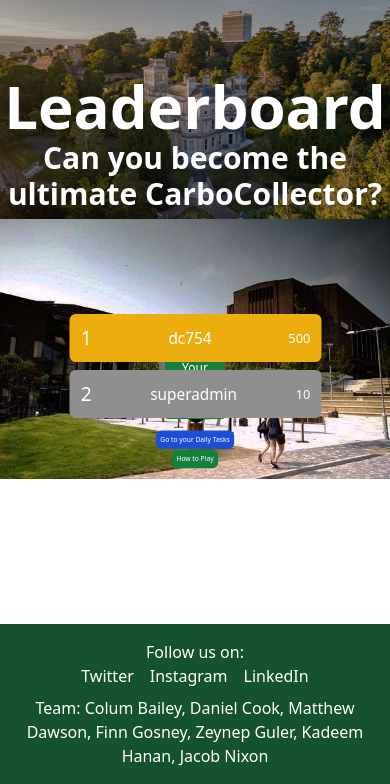
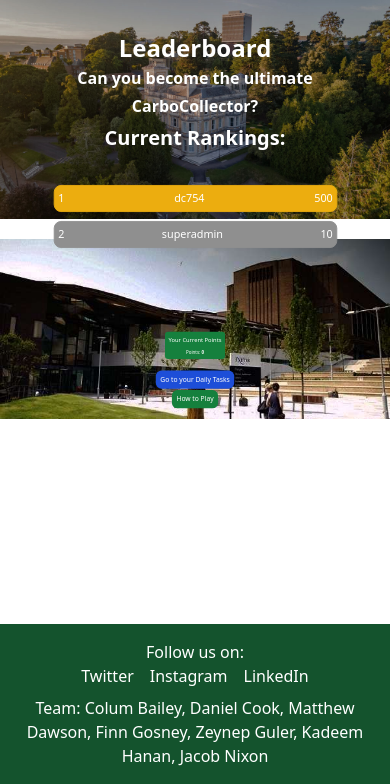
Before and after one commit to FinnGos/Group-Engineering-Project, a Django app: page /leaderboard/ in a window 390 px wide. Shown: the part 60-844 px from the top of the page. Run offline with Django 4.2, Linux system fonts and the light colour scheme; a user stored in the database is signed in; data comes from the database, SQL or seed files in the repository; some libraries are stand-ins or nearby versions.

Commit message:
ddsaadasdsasd

```diff
--- a/SustainableApplication/templates/leaderboard/leaderboard.html
+++ b/SustainableApplication/templates/leaderboard/leaderboard.html
@@ -10,9 +10,9 @@
     <!-- Leaderboard Section -->
     <div class="leaderboard mt-8 absolute inset-0 flex flex-col justify-top items-center text-white">
         <div class="font-bold text-white text-center p-6 mb-6 mobile-header-container">
-            <h1 class="text-6xl mb-1">Leaderboard</h1>
-            <h2 class="text-3xl mb-4">Can you become the ultimate CarboCollector?</h2>
-            <h3 class="text-4xl">Current Rankings:</h3>
+            <h1 class="text-2xl sm:text-6xl mb-1">Leaderboard</h1> <!-- Reduced text size for mobile -->
+            <h2 class="text-xl sm:text-3xl mb-4">Can you become the ultimate CarboCollector?</h2> <!-- Reduced text size for mobile -->
+            <h3 class="text-2xl sm:text-4xl">Current Rankings:</h3> <!-- Reduced text size for mobile -->
         </div>
         <!-- Display the Top 5 Leaderboard Entries -->
         <div class="rankings w-full max-w-3xl mobile-rankings">
@@ -23,9 +23,9 @@
                 {% elif entry.rank == 3 %}rank-3 border-4
                 {% elif entry.rank == 4 %}rank-4
                 {% elif entry.rank == 5 %}rank-5{% endif %}">
-                <span class="rank text-2xl text-white">{{ entry.rank }}</span>
-                <span class="name text-xl text-white">{{ entry.user.username }}</span>
-                <span class="points text-lg text-white">{{ entry.user.all_time_points }}</span>
+                <span class="rank text-sm sm:text-2xl text-white">{{ entry.rank }}</span> <!-- Reduced text size for mobile -->
+                <span class="name text-sm sm:text-xl text-white">{{ entry.user.username }}</span> <!-- Reduced text size for mobile -->
+                <span class="points text-sm sm:text-lg text-white">{{ entry.user.all_time_points }}</span> <!-- Reduced text size for mobile -->
             </div>
             {% endfor %}
         </div>
@@ -33,53 +33,87 @@
 </div>
 <!-- Image Section -->
 <div class="bottom-section relative">
-    <!-- Add a media query for mobile devices only -->
     <style>
         /* Mobile-specific styles */
         @media (max-width: 640px) {
-            /* Remove any unwanted space at the top of the leaderboard */
-            .top-section {
+            /* Header adjustments */
+            .mobile-header-container {
+                padding-top: 0 !important;
+                padding-bottom: 0 !important;
+                margin-top: -20px !important;
                 margin-bottom: 0 !important;
-                padding-bottom: 0 !important;
             }
 
-            /* Fix rankings visibility, make smaller, and ensure they're on top */
+            /* Header text size reduction for mobile */
+            .top-section h1 {
+                font-size: 1.5rem !important; /* 40% of 6xl */
+                margin-bottom: 0 !important;
+            }
+            .top-section h2 {
+                font-size: 1rem !important; /* 40% of 3xl */
+                margin-bottom: 2px !important;
+            }
+            .top-section h3 {
+                font-size: 1.25rem !important; /* Reduced from 4xl */
+                margin-bottom: 2px !important;
+            }
+
+            /* Rankings section: Adjust the layout and reduce text size */
             .mobile-rankings {
-                margin-top: -10px !important;
+                margin-top: 20px !important;
                 display: block !important;
                 visibility: visible !important;
                 width: 90% !important;
                 max-width: 90% !important;
                 position: relative !important;
-                z-index: 50 !important;
-                transform: scale(0.8) !important;
+                z-index: 50 !important; /* Ensure rankings are on top */
+                transform: scale(0.9) !important; /* Make entire rankings container smaller */
                 transform-origin: top center !important;
             }
 
-            /* Bottom section adjustments */
+            /* Shrink leaderboard entries even more */
+            .rank-item {
+                padding: 0.25rem !important;
+                margin-bottom: 0.25rem !important;
+                border-width: 1px !important;
+                min-height: 0 !important;
+            }
+
+            .rank {
+                font-size: 0.75rem !important; /* Reduced font size */
+            }
+
+            .name {
+                font-size: 0.75rem !important; /* Reduced font size */
+            }
+
+            .points {
+                font-size: 0.75rem !important; /* Reduced font size */
+            }
+
+            /* Bottom section image adjustments */
             .mobile-bottom-container {
-                padding: 0 !important; /* Remove padding */
-                margin-top: 0 !important; /* Remove any space above */
-                margin-bottom: 0 !important; /* Remove space below */
-                height: auto !important; /* Let it adjust to image size */
-                z-index: 10 !important;
+                padding: 0 !important;
+                border: none !important;
+                background-color: transparent !important;
+                height: 180px !important;
+                margin-top: 20px !important; /* Move down */
+                z-index: 10 !important; /* Lower than rankings */
             }
 
             .mobile-bottom-image {
-                height: auto !important;
+                height: 180px !important;
                 width: 100vw !important;
                 object-fit: cover !important;
                 object-position: center !important;
-                margin-bottom: 0 !important; /* Remove any bottom margin */
             }
 
-            /* Hide desktop version of current points and buttons */
-            .desktop-current-points,
-            .desktop-buttons-container {
+            /* Fix the duplicate current points issue - hide desktop version on mobile */
+            .desktop-current-points {
                 display: none !important;
             }
 
-            /* Adjust mobile current points container to remove space */
+            /* Points section - make smaller */
             .mobile-current-points {
                 padding: 2px !important;
                 width: 60% !important;
@@ -88,16 +122,26 @@
                 bottom: 60px !important;
                 transform: scale(0.4) !important;
                 transform-origin: center bottom !important;
-                z-index: 20 !important;
+                z-index: 20 !important; /* Higher than bottom image but lower than rankings */
             }
 
-            /* Adjust mobile button container to reduce space */
+            .mobile-current-points h3 {
+                font-size: 0.9rem !important;
+                margin-bottom: 0 !important;
+            }
+
+            .mobile-current-points p {
+                font-size: 0.7rem !important;
+                margin-bottom: 0 !important;
+            }
+
+            /* Button adjustments - make smaller */
             .mobile-buttons-container {
                 bottom: 10px !important;
                 transform: scale(0.7) !important;
                 transform-origin: center bottom !important;
                 width: 100% !important;
-                z-index: 20 !important;
+                z-index: 20 !important; /* Higher than bottom image but lower than rankings */
             }
 
             .mobile-button {
```
